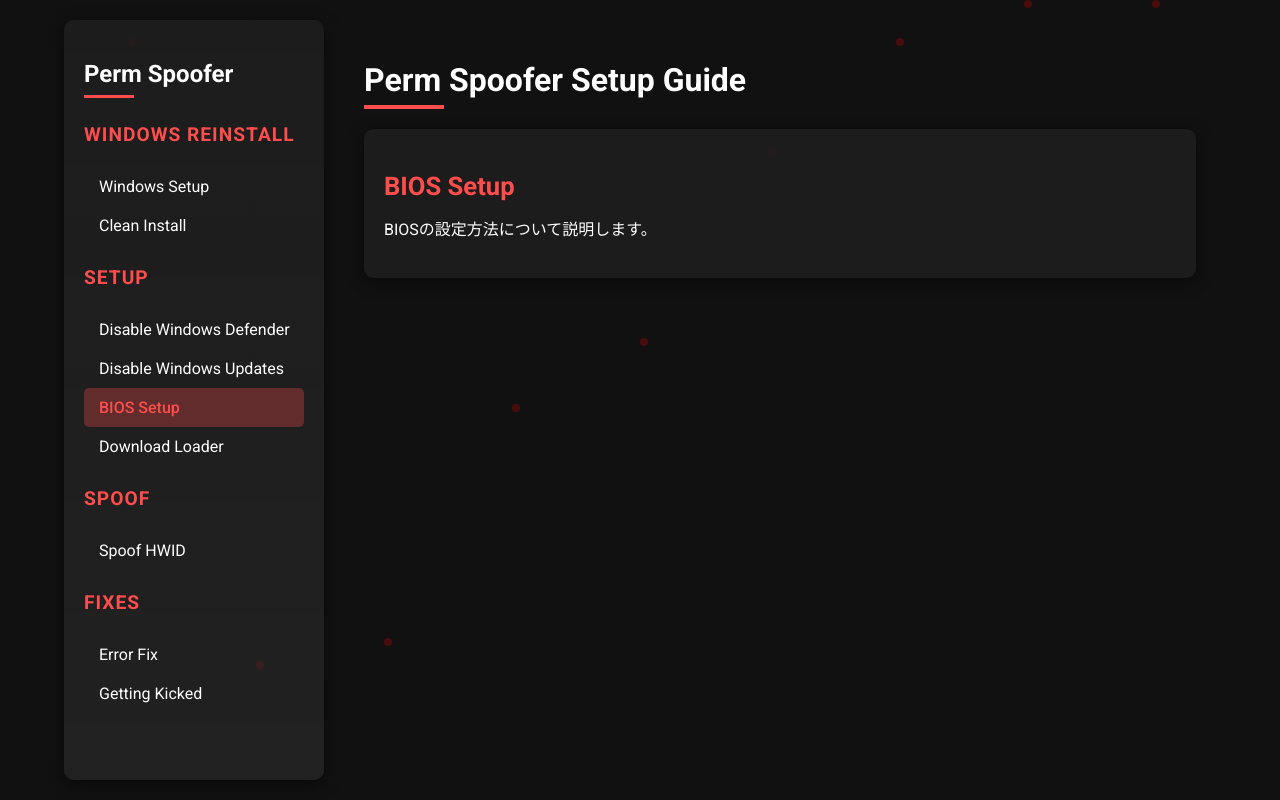
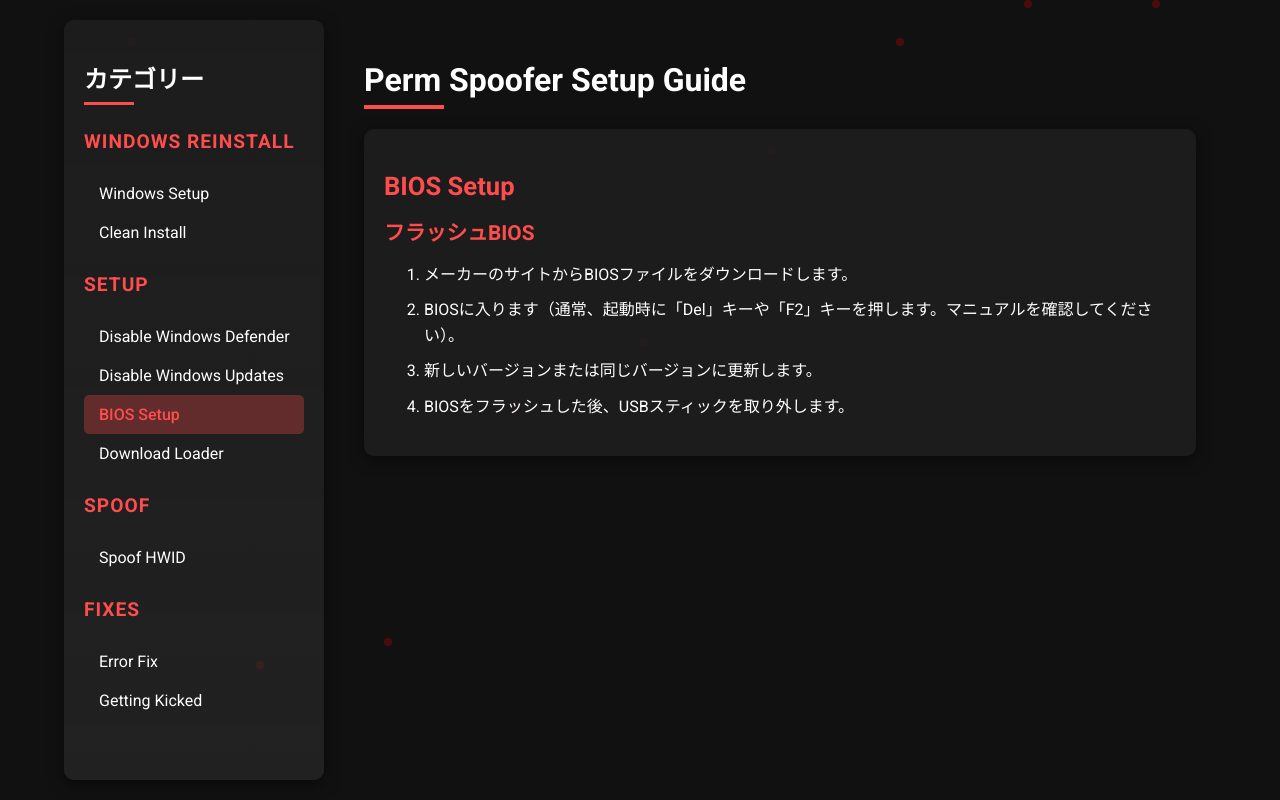
Before and after one commit to luna661/setup, a plain HTML site: page index.html in a window 1280 px wide. Both pictures are taken after a click on the link "BIOS Setup". Drawn offline with Linux system fonts and the light colour scheme.

Commit message:
Update index.html

```diff
--- a/index.html
+++ b/index.html
@@ -222,7 +222,7 @@
 
     <div class="container">
         <div class="sidebar">
-            <h2>Perm Spoofer</h2>
+            <h2>カテゴリー</h2>
             <div class="category" data-section="windows-reinstall">
                 <h3>Windows Reinstall</h3>
                 <ul>
@@ -309,7 +309,13 @@
 
             <div class="section" id="bios-setup">
                 <h2>BIOS Setup</h2>
-                <p>BIOSの設定方法について説明します。</p>
+                <h3>フラッシュBIOS</h3>
+                <ol>
+                    <li>メーカーのサイトからBIOSファイルをダウンロードします。</li>
+                    <li>BIOSに入ります（通常、起動時に「Del」キーや「F2」キーを押します。マニュアルを確認してください）。</li>
+                    <li>新しいバージョンまたは同じバージョンに更新します。</li>
+                    <li>BIOSをフラッシュした後、USBスティックを取り外します。</li>
+                </ol>
             </div>
 
             <div class="section" id="download-loader">
```
